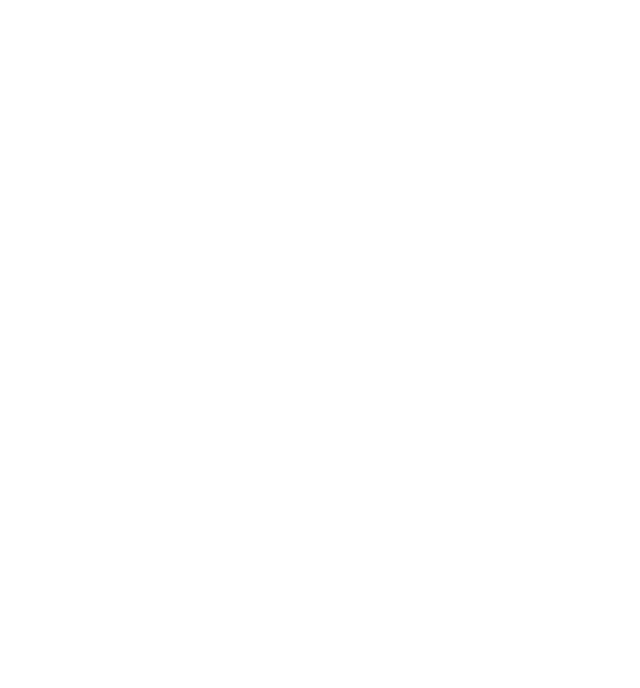
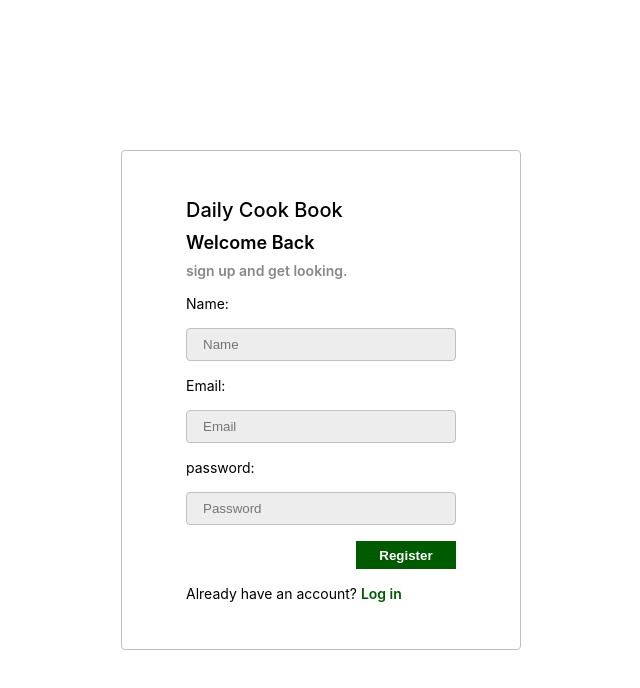
Before and after one commit to Majed-Habli/YourDailyCookBook, a React (Create React App) app in the folder daily-cook-book/: page /register in a window 1280 px wide. Before the commit this address had no page. Shown: the top 688 px of the page, without its empty margins (319-959 px from the left). Built offline with nearby package versions, Linux system fonts and the light colour scheme.

Commit message:
Client <> Updated the sign in and sign up page.

```diff
--- a/daily-cook-book/src/App.js
+++ b/daily-cook-book/src/App.js
@@ -2,12 +2,14 @@
 import React from 'react';
 import {BrowserRouter, Routes, Route} from 'react-router-dom';
 import Signin from './pages/signin/signin';
+import Register from './pages/signup/signup';
 
 function App() {
   return (
     <BrowserRouter>
       <Routes>
         <Route path='/' element={<Signin/>}/>
+        <Route path='/register' element={<Register/>}/>
       </Routes>
     </BrowserRouter>
   );
--- a/daily-cook-book/src/pages/signin/signin.jsx
+++ b/daily-cook-book/src/pages/signin/signin.jsx
@@ -31,7 +31,7 @@
     }
 
     const Signup  = () => {
-        window.location.href = "./signup";
+        window.location.href = "./register";
     }
 
     return(
--- a/daily-cook-book/src/pages/signup/signup.jsx
+++ b/daily-cook-book/src/pages/signup/signup.jsx
@@ -0,0 +1,70 @@
+import React, { useState } from "react";
+import styles from '../signin/signin.module.css';
+
+const Register = () => {
+    const [name, setName] = useState('');
+    const [email, setEmail] = useState('');
+    const [password, setPassword] = useState('');
+
+    const register = async () => {
+        try{
+            const body = {
+                name: name,
+                email: email,
+                password: password
+            }
+            const parsebody = JSON.stringify(body);
+            const response = await fetch('http://127.0.0.1:8000/api/guest/register',{
+                method: "POST",
+                headers:{
+                    'Content-Type':'application/json'
+                },
+                body: parsebody
+            });
+            const data = await response.json();
+            if(data.status === "success"){
+                console.log("successfully registered");
+            }else{
+                console.log("Check inputted fields");
+            }
+        }catch(error){
+            console.log("failed to call api", error);
+        }
+    }
+
+    const Login  = () => {
+        window.location.href = "./";
+    }
+
+    return(
+        <div className={styles.container}>
+            <div className={styles.input_form}>
+                <div className={styles.title_container}>
+                    <div className={styles.title}>Daily Cook Book</div>
+                    <div>Welcome Back</div>
+                    <div className={styles.slogan}>
+                        sign up and get looking.
+                    </div>
+                </div>
+                <div className={styles.row}>
+                    <label>Name:</label>
+                    <input type="text"  value={name} onChange={ e => setName(e.target.value)} placeholder="Name"/>
+                </div>
+                <div className={styles.row}>
+                    <label>Email:</label>
+                    <input type="text"  value={email} onChange={ e => setEmail(e.target.value)} placeholder="Email"/>
+                </div>
+                <div className={styles.row}>
+                    <label>password:</label>
+                    <input type="password"  value={password} onChange={ e => setPassword(e.target.value)} placeholder="Password"/>
+                </div>
+                <div className={styles.button_container}>
+                    <button onClick={register}>Register</button>
+                </div>
+                <div className={styles.CTA}>Already have an account? <span onClick={Login}>Log in</span></div>
+            </div>
+        </div>
+    )
+}
+
+export default Register;
```
